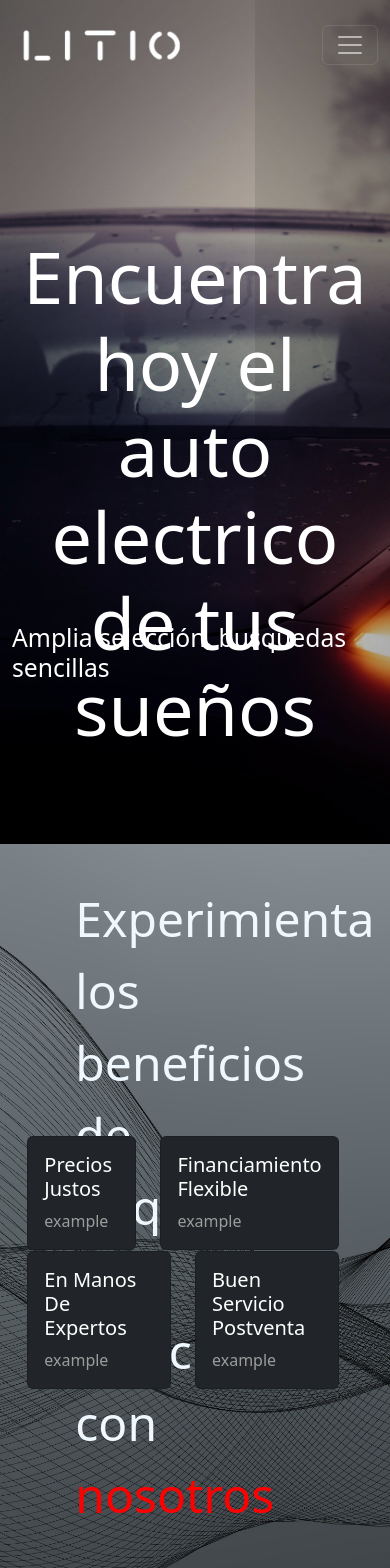
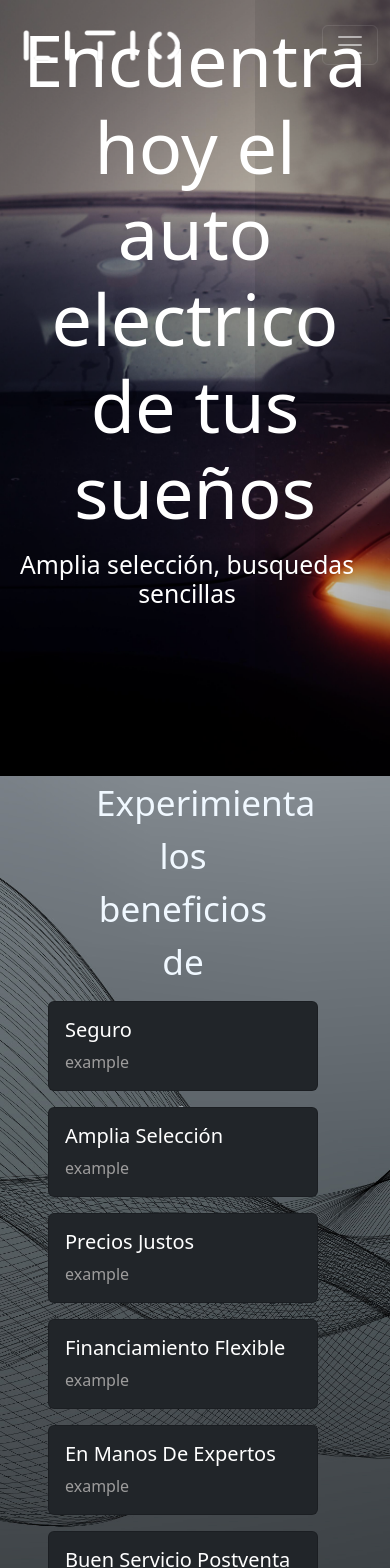
Before and after one commit to Project-Litio/Code, a React (Vite) app in the folder Client/: page / in a window 390 px wide. Shown: the top 1568 px of the page. Built offline with nearby package versions, Linux system fonts and the light colour scheme.

Commit message:
services done

```diff
--- a/Client/src/components/services.jsx
+++ b/Client/src/components/services.jsx
@@ -37,43 +37,37 @@ const cards = [
 
 const Services = () => {
   return (
-    <div className='serv back2 align-items-center' >
-      <div className=" flex-column  text-center space  ">
-        <div className="  row exp align-items-center w-100">
-          <div className="col us">
-            <div className='mx-5 '>
-              Experimienta los beneficios de adquirir tu vehículo con <font color="Red"> nosotros </font> .
+    <div className='serv back2 align-items-center ' >
+
+        <div className="row exp  align-items-center w-100 px-5 ">
+          <div className="us col-12  ">
+            <div className='mx-5'>
+              Experimienta los beneficios de adquirir tu vehículo con <font color="Red"> nosotros</font>.
             </div>
 
           </div>
-          <div className="col">
-            <div className='row '>
-              <div className="col">
+
+        </div>
+
+        <div className="row justify-content-between   align-items-center w-100 px-5 py-5">
+          <div className="col-12 col-sm-6 col-md-4 py-2">
             <Card title={cards[0].title} text={cards[0].test} />
             </div>
-              <div className="col">
+            <div className="col-12 col-sm-6 col-md-4  py-2">
               <Card title={cards[1].title} text={cards[1].test} />
             </div>
-            </div>
-
-          </div>
-        </div>
-
-        <div className="row exp align-items-center w-100">
-          <div className="col">
+            <div className="col-12 col-sm-6 col-md-4  py-2">
               <Card title={cards[2].title} text={cards[2].test} />
             </div>
-          <div className="col">
+            <div className="col-12 col-sm-6 col-md-4  py-2">
               <Card title={cards[3].title} text={cards[3].test} />
             </div>
-          <div className="col">
+            <div className="col-12 col-sm-6 col-md-4  py-2">
               <Card title={cards[4].title} text={cards[4].test} />
             </div>
-          <div className="col">
+            <div className="col-12 col-sm-6 col-md-4  py-2">
               <Card title={cards[5].title} text={cards[5].test} />
             </div>
-        </div>
-
         </div>
     </div>
   )
--- a/Client/src/components/style.css
+++ b/Client/src/components/style.css
@@ -2,7 +2,7 @@
   height: auto;
   background-size: cover;
   position: relative;
-  min-height: 100vh;
+  min-height: 92vh;
   box-shadow: inset 0px 0px 600px rgba(0,0,0,0.9);
 }
 
@@ -36,6 +36,7 @@
   padding-right: 1rem;
   align-items: center;
   color: white;
+  text-align: center;
 }
 
 .col{
@@ -50,7 +51,7 @@
   color: #9d9c9c;
 }
 .exp{
-  height: 30vh;
+  height: 20vh;
 }
 .space{
   padding: 7%;
@@ -60,14 +61,32 @@
 
 .us{
   font-size: 3rem;
-  text-align: left;
+  text-align: center;
   font-weight: 500;
+  color: aliceblue;
 }
+
+@media (max-width:600px) {
+  .us{
+    font-size: 2.5rem;
+  }
+}
+
+@media (max-width:450px) {
+  .us{
+    font-size: 2.2rem;
+  }
+}
+
+#card{
+  margin-left: 12%;
+}
+
 @media (max-width:1400px){
   .hero h1{
   font-size: 4.5em;
   margin-left: 0%;
-  padding-top: 4em;
+  margin-top: -20%;
   padding-right: 0rem;
   justify-content: center;
   text-align: center;
```
Also changed, not shown: Client/src/pages/about.jsx (deleted, +0 -19 lines). Lines whose indentation alone changed are shown as unchanged.
